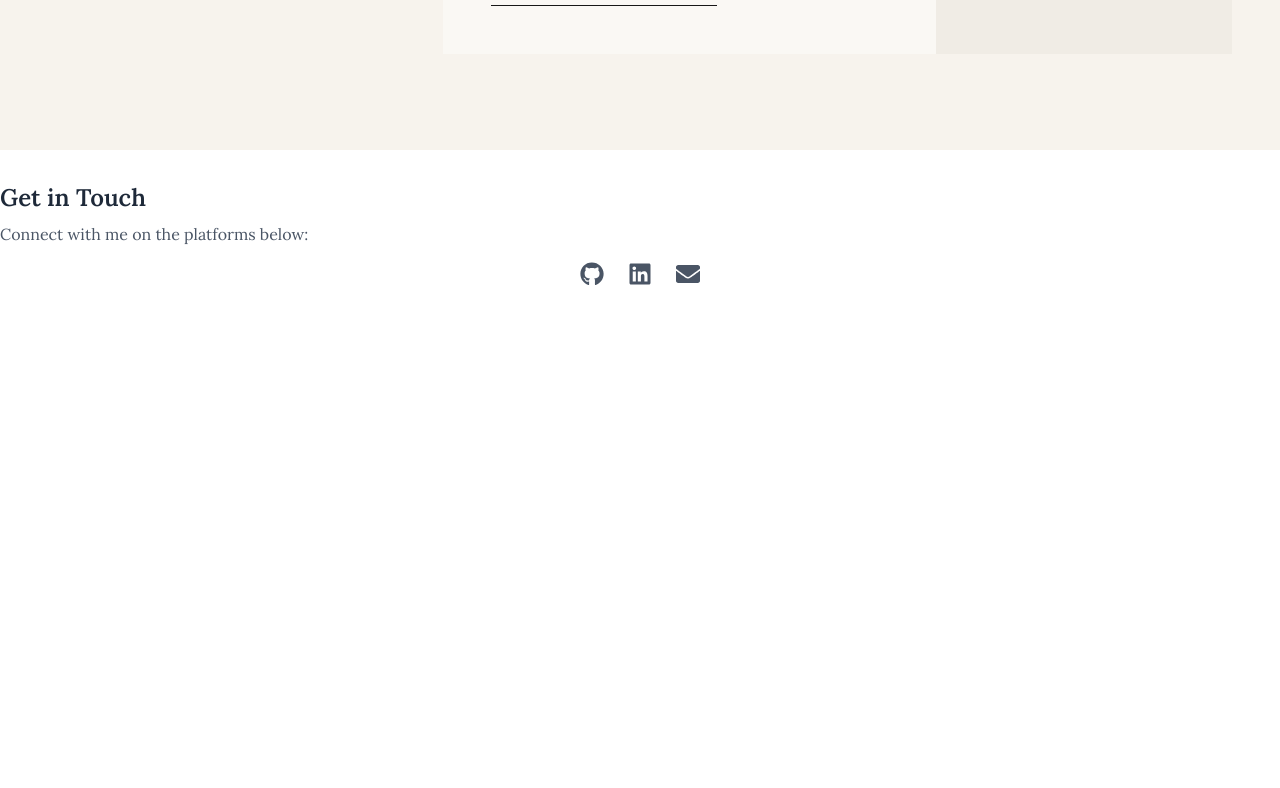
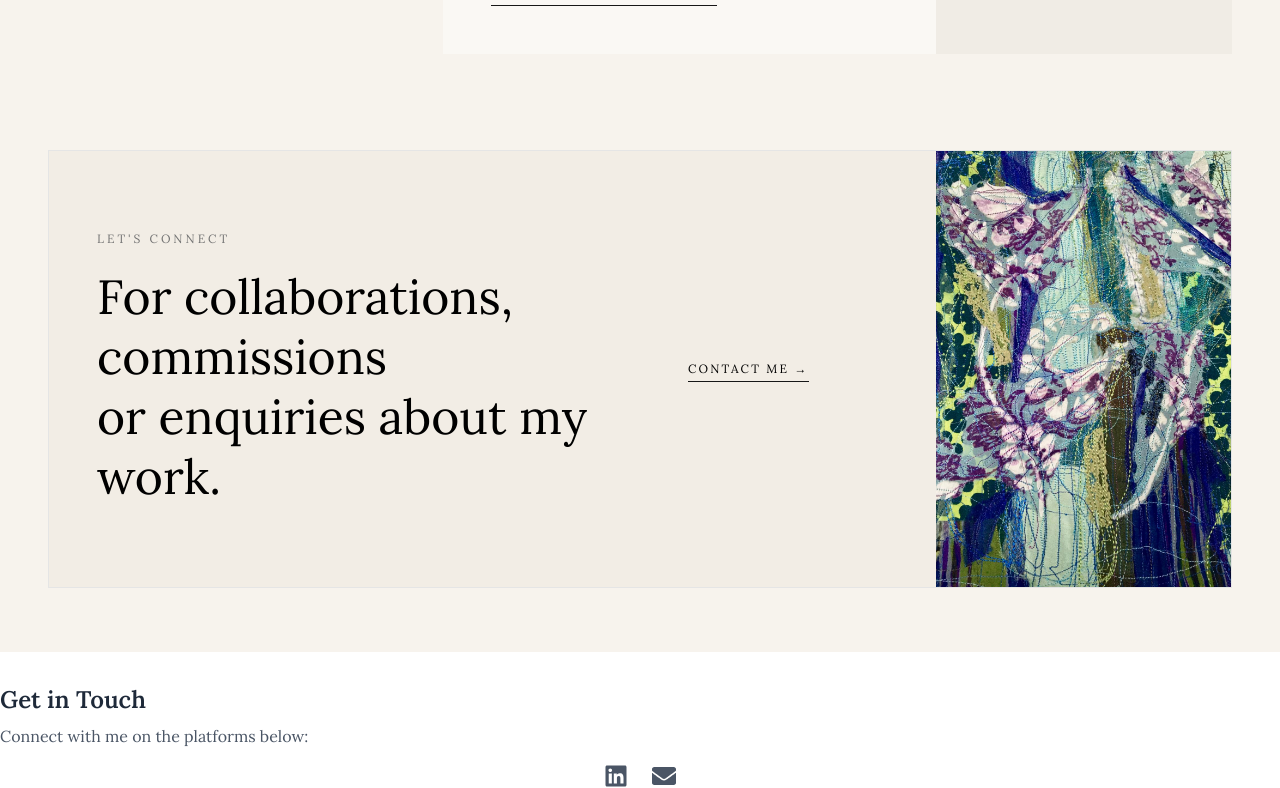
Before and after one commit to DarrenSmith10/Tina_Fashion, a Next.js app: page / in a window 1280 px wide. Shown: the part 2099-2887 px from the top of the page. Before the commit the page ends 2385 px from the top, so only its background shows below. Built offline with nearby package versions, Linux system fonts and the light colour scheme.

Commit message:
11th August 2026: Home Page finished.

```diff
--- a/src/app/page.tsx
+++ b/src/app/page.tsx
@@ -6,6 +6,7 @@ import { HeroSection } from '../components/HeroSection';
 import Footer from '../components/Footer';
 import SelectedWork from '@/components/SelectedWork';
 import AboutPreview from '@/components/AboutPreview';
+import LetsConnect from '@/components/LetsConnect';
 export default function HomePage() {
   // Define the imageList array with string type
 
@@ -14,6 +15,7 @@ export default function HomePage() {
       <HeroSection />
       <SelectedWork />
       <AboutPreview />
+      <LetsConnect />
 
       <Footer />
     </main>
--- a/src/components/Footer.tsx
+++ b/src/components/Footer.tsx
@@ -6,13 +6,10 @@ export default function Footer() {
         <p className="text-gray-600 mb-4">Connect with me on the platforms below:</p>
 
         <div className="flex justify-center gap-6 text-2xl text-gray-600">
-          <a href="https://github.com/yourusername" target="_blank" rel="noopener noreferrer" className="hover:text-black transition">
-            <FaGithub />
-          </a>
           <a href="https://linkedin.com/in/yourprofile" target="_blank" rel="noopener noreferrer" className="hover:text-blue-700 transition">
             <FaLinkedin />
           </a>
-          <a href="mailto:youremail@example.com" className="hover:text-red-500 transition">
+          <a href="mailto:justinasmith@onetel.com" className="hover:text-red-500 transition">
             <FaEnvelope />
           </a>
         </div>
--- /dev/null
+++ b/src/components/LetsConnect.tsx
@@ -0,0 +1,57 @@
+import { FaGithub, FaLinkedin, FaEnvelope } from 'react-icons/fa';
+import Link from "next/link";
+
+export default function LetsConnect() {
+  return (
+    <section className="bg-[#f7f3ed] px-4 pb-16 md:px-8 lg:px-12">
+      <div className="mx-auto max-w-[1600px]">
+
+        <div className="grid grid-cols-1 overflow-hidden border border-neutral-200 bg-[#f2ede5] lg:grid-cols-12">
+
+          {/* Left - heading */}
+          <div className="flex items-center px-8 py-14 md:px-12 lg:col-span-6 lg:py-20">
+            <div>
+              <p className="mb-5 text-xs uppercase tracking-[0.25em] text-neutral-500">
+                Let&apos;s Connect
+              </p>
+
+              <h2 className="max-w-xl text-3xl leading-tight md:text-4xl lg:text-5xl">
+                For collaborations, commissions
+                <br className="hidden md:block" />
+                {" "}or enquiries about my work.
+              </h2>
+            </div>
+          </div>
+
+          {/* Middle - contact details */}
+          <div className="flex items-center px-8 pb-14 md:px-12 lg:col-span-3 lg:py-20">
+            <div>
+
+
+
+
+
+              <Link
+                href="/contact"
+                className="inline-block border-b border-neutral-900 pb-1 text-xs uppercase tracking-[0.18em] transition-opacity hover:opacity-50"
+              >
+                Contact Me →
+              </Link>
+            </div>
+          </div>
+
+          {/* Right - textile image */}
+          <div className="min-h-[280px] lg:col-span-3">
+            <img
+              src="/assets/Images/Textiles_13.jpg"
+              alt="Detail of Tina's textile work"
+              className="h-full w-full object-cover"
+            />
+          </div>
+
+        </div>
+
+      </div>
+    </section>
+  );
+}
```
